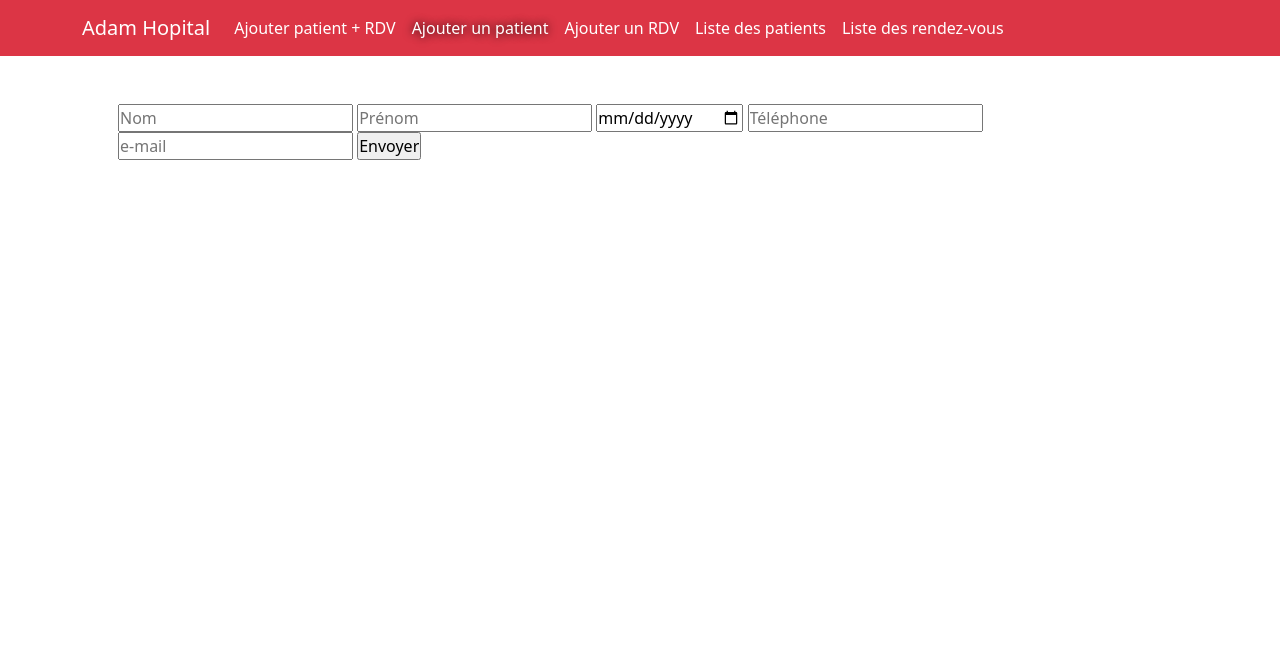
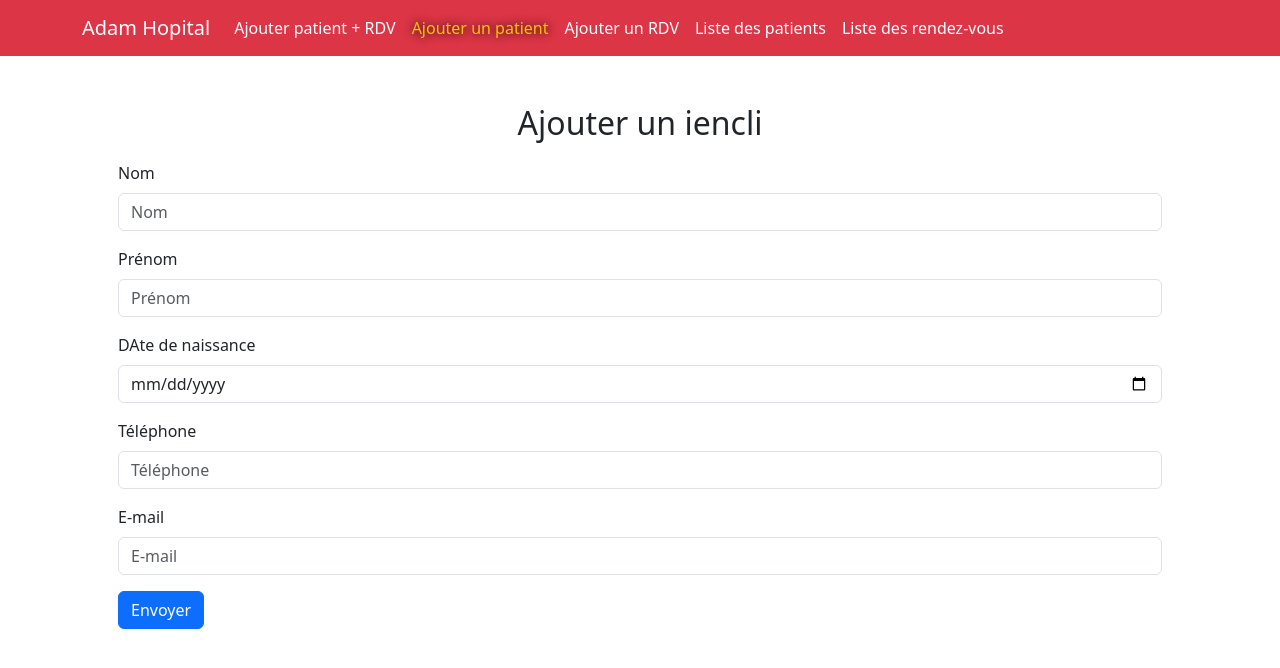
Before and after one commit to AdamRse/php-pdo, a PHP site: page /ajout-patient.php in a window 1280 px wide. Shown: the top 668 px of the page. Run offline with PHP 8.4, Linux system fonts and the light colour scheme.

Commit message:
maj graphique générale

```diff
--- a/ajout-patient.php
+++ b/ajout-patient.php
@@ -3,14 +3,29 @@ include './classes/Bdd-Exo-2.class.php';
 include_once './page/header.php';
 if(empty($_GET)){
     ?>
+    <h1>Ajouter un iencli</h1>
     <form action=".<?= $_SERVER["SCRIPT_NAME"] ?>" method="get">
-        <input type="text" name="lastName" placeholder="Nom">
-        <input type="text" name="firstName" placeholder="Prénom">
-        <input type="date" name="birthdate">
-        <input type="number" name="phone" placeholder="Téléphone">
-        <input type="email" name="mail" placeholder="e-mail">
-        <input type="submit" value="Envoyer">
-    </form>
+        <div class="mb-3">
+            <label class="form-label">Nom</label>
+            <input type="text" class="form-control" name="lastName" placeholder="Nom">
+        </div>
+        <div class="mb-3">
+            <label class="form-label">Prénom</label>
+            <input type="text" class="form-control" name="firstName" placeholder="Prénom">
+        </div>
+        <div class="mb-3">
+            <label class="form-label">DAte de naissance</label>
+            <input type="date" class="form-control" name="birthdate">
+        </div>
+        <div class="mb-3">
+            <label class="form-label">Téléphone</label>
+            <input type="number" class="form-control" name="phone" placeholder="Téléphone">
+        </div>
+        <div class="mb-3">
+            <label class="form-label">E-mail</label>
+            <input type="email" class="form-control" name="mail" placeholder="E-mail">
+        </div>
+        <button type="submit" class="btn btn-primary">Envoyer</button>
     <?php
 }
 else{
@@ -24,18 +39,27 @@ else{
         $bdd = new Bdd();
         if($bdd->ajouterPatient($_GET)){
             ?>
-            <p>Le patient a bien été ajouté ! </p><a href='./ajout-patient.php'>Retour</a>
+            <div class="alert alert-success" role="alert">
+                Le patient a bien été ajouté ! <a href='./ajout-patient.php'>Retour</a>
+            </div>
             <?php
         }
         else{
             ?>
-            <p>Erreur en base de données.</p><a href='./ajout-patient.php'>Retour</a>
+            <div class="alert alert-danger" role="alert">
+                Erreur SQL :
+                <pre>
+                <?php var_dump($Bdd->errorInfo()) ?>
+                </pre>
+            </div>
             <?php
         }
     }
     else{
         ?>
-        <p>Le formulaire n'est pas remplis correctement.</p><a href='./ajout-patient.php'>Retour</a>
+        <div class="alert alert-danger" role="alert">
+            Le formulaire n'est pas remplis correctement.</p><a href='./ajout-patient.php'>Retour</a>
+        </div>
         <?php
     }
 }
--- a/classes/Bdd-Exo-2.class.php
+++ b/classes/Bdd-Exo-2.class.php
@@ -138,30 +138,39 @@ class Bdd extends PDO{
         $rq = $this->prepare("SELECT dateHour FROM appointments WHERE idPatients = :id");
         $rq->execute(array("id" => $id));
         ?>
-        <div>
-            <h3><?= $patient['lastname'].' '.$patient['firstname'] ?></h2>
-            <ul>
-                <li>Date de naissaince : <?= $patient['birthdate'] ?></li>
-                <li>Téléphone : <?= $patient['phone'] ?></li>
-                <li>E-mail : <?= $patient['mail'] ?></li>
-                <li><a href=".<?= $_SERVER["SCRIPT_NAME"].'?modifier='.$patient['id'] ?>">Modifier</a></li>
-            </ul>
-            <?php
-            if($rq->rowCount()>0){
-                ?>
-                <h3><?= ($rq->rowCount()>1)?"Liste des rendez-vous planifiés":"Rendez-vous planifié" ?></h3>
-                <ul>
+        <div class="d-flex justify-content-center">
+            <div class="card">
+                <div class="card-header">
+                    <ul class="nav nav-pills card-header-pills">
+                    <li class="nav-item">
+                        <a class="nav-link"  href="./ajout-rendezvous.php?id=<?= $patient['id'] ?>">Ajouter un rendez-vous</a>
+                    </li>
+                    <li class="nav-item">
+                        <a class="nav-link text-warning-emphasis"  href=".<?= $_SERVER["SCRIPT_NAME"].'?modifier='.$patient['id'] ?>">Modifier</a>
+                    </li>
+                    <li class="nav-item">
+                        <a class="nav-link text-danger"  href="./liste-patients.php?supprimer=<?= $patient['id'] ?>">Supprimer</a>
+                    </li>
+                    </ul>
+                </div>
+                <div class="card-body">
+                    <h4 class="card-title text-center"><?= $patient['lastname'].' '.$patient['firstname'] ?></h4>
+                    <hr>
+                    <p>Date de naissaince : <?= $patient['birthdate'] ?></p>
+                    <p>Téléphone : <?= $patient['phone'] ?></p>
+                    <p>E-mail : <?= $patient['mail'] ?></p>
+                </div>
+                <ul class="list-group list-group-flush text-center">
                     <?php
-                    while($rdv = $rq->fetch(PDO::FETCH_ASSOC)){
-                        $dt = new DateTime($rdv["dateHour"]);
-                        echo "<li>".$dt->format('\L\e m/d/Y à H\hi')."</li>";
-                    }
+                        while($rdv = $rq->fetch(PDO::FETCH_ASSOC)){
+                            $dt = new DateTime($rdv["dateHour"]);
+                            ?>
+                            <li class="list-group-item bg-danger text-white">RDV Le <?= $dt->format('m/d/Y à H\hi') ?></li>
+                            <?php
+                        }
                     ?>
                 </ul>
-                <?php
-            }
-            ?>
-            <hr/>
+            </div>
         </div>
         <?php
     }
@@ -175,6 +184,8 @@ class Bdd extends PDO{
         return $retour;
     }
     public function modifierPatient($tab){
+        $tab['firstName']=$this->majFirst($tab['firstName']);
+        $tab['lastName']=$this->majFirst($tab['lastName']);
         $rq = $this->prepare("UPDATE patients SET firstname = :firstName, lastname = :lastName, birthdate = :birthdate, phone = :phone, mail = :mail WHERE id = :modifier");
         return $rq->execute($tab);
     }
--- a/css/css.css
+++ b/css/css.css
@@ -6,8 +6,8 @@ html,body{
     min-height: 100vh;
     /* background: url('../img/hopital.png');
     background-position:center;
-    background-size:cover;
-} */
+    background-size:cover;*/
+}
 h1{
     font-size: 2rem;
     padding-bottom: 1%;
@@ -63,3 +63,6 @@ h2{
 .nav-item .activeP{
     text-shadow: 0 0 10px #000;
 }
+.card-body p{
+    margin: 0;
+}
--- a/page/header.php
+++ b/page/header.php
@@ -26,7 +26,7 @@ require_once "init.php";
                     if(substr($sc, 1)!="." && !is_dir("./$sc") && $sc != "index.php" && ((!empty($nomPage[$sc]) || !isset($nomPage[$sc])))){
                         ?>
                         <li class="nav-item">
-                            <a class="nav-link<?= ($sc == SCRIPT_NAME )?" active activeP":""; ?> text-white" aria-current="page" href="./<?= $sc ?>"><?= (empty($nomPage[$sc]))?$sc:$nomPage[$sc] ?></a>
+                            <a class="nav-link <?= ($sc == SCRIPT_NAME )?"active activeP text-warning":"text-white"; ?>" aria-current="page" href="./<?= $sc ?>"><?= (empty($nomPage[$sc]))?$sc:$nomPage[$sc] ?></a>
                         </li>
                         <?php
                     }
```
Also changed, not shown: ajout-patient-rendez-vous.php (+12 -3 lines), ajout-rendezvous.php (+16 -5 lines), liste-patients.php (+19 -7 lines).
